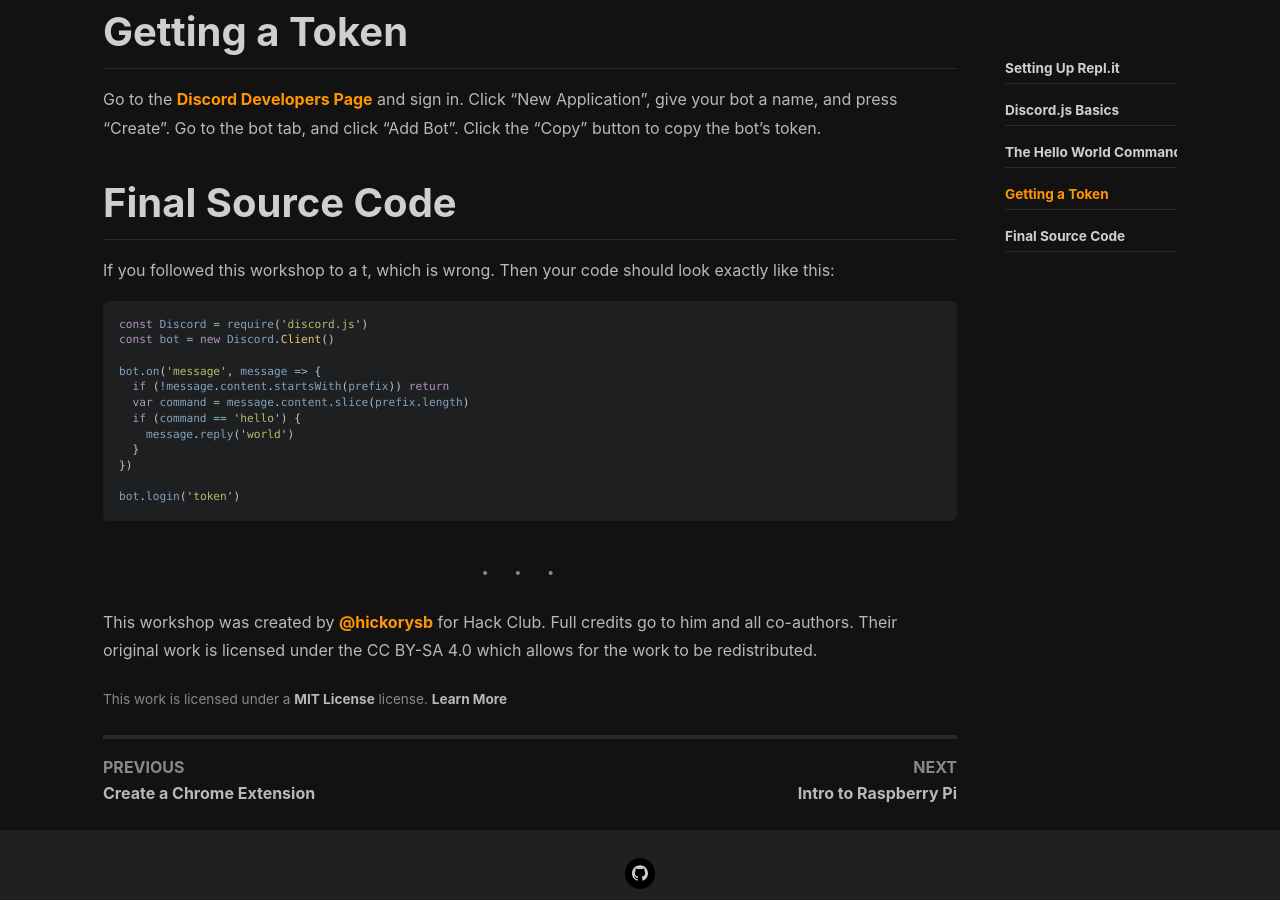
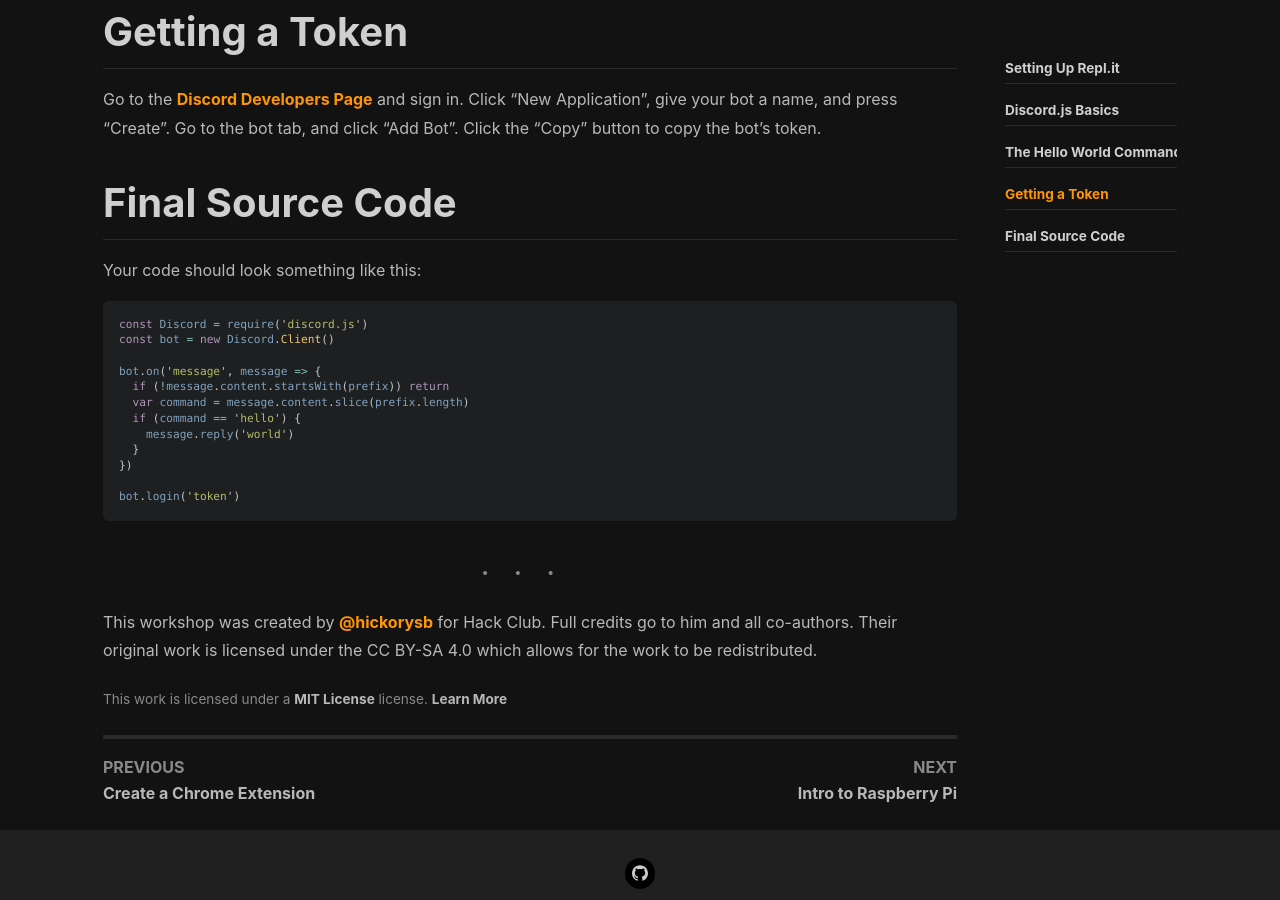
Before and after one commit to gemssingaporestudentcouncil/virtual-workshops, a Jekyll site: the page built from _posts/2020-02-10-discord-bot.md, in a window 1280 px wide and 900 px high, scrolled down 2548 px. Built offline with Jekyll 4.4.1, drawn with Linux system fonts in a browser that asks for light colours; nearby versions of some CDN libraries.

Commit message:
grandma's grammar

````diff
--- a/_posts/2020-02-10-discord-bot.md
+++ b/_posts/2020-02-10-discord-bot.md
@@ -91,7 +91,7 @@
 
 # Final Source Code
 
-If you followed this workshop to a t, which is wrong. Then your code should look exactly like this:
+Your code should look something like this:
 
 ```js
 const Discord = require('discord.js')
````
